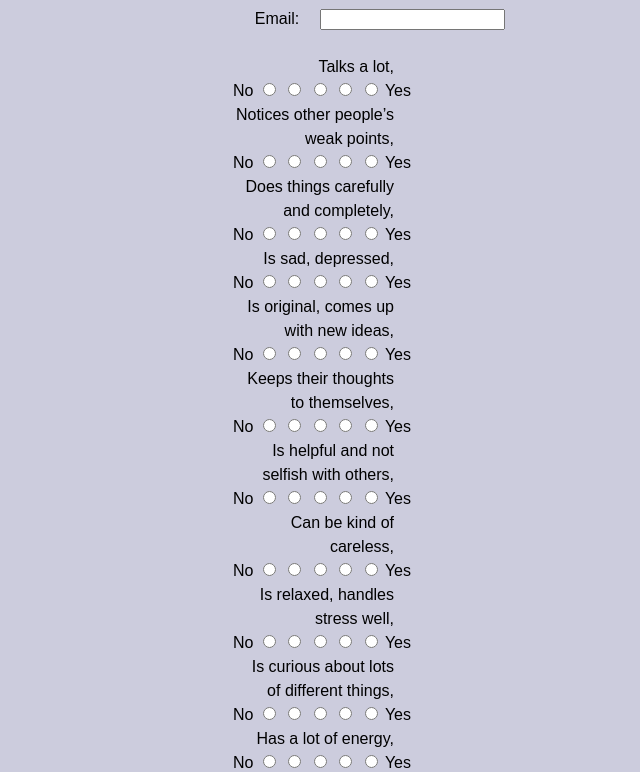
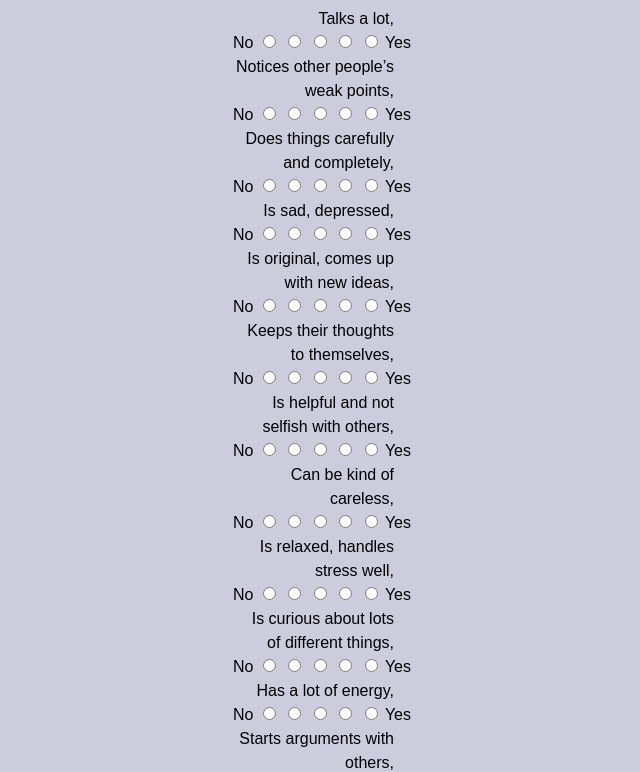
Before and after one commit to Zero4793/UniHack-DHRZ, a plain HTML site: page frontend/index.html in a window 1280 px wide. Shown: the part 79-851 px from the top of the page, without its empty margins (318-958 px from the left). Drawn offline with nearby package versions, Linux system fonts and the light colour scheme.

Commit message:
no email

```diff
--- a/frontend/index.html
+++ b/frontend/index.html
@@ -24,11 +24,6 @@
 
     <!-- user/account info -->
 
-    <p>
-      <label for="email">Email: </label>
-      <input type="text" name="email" id="email" value=""><br>
-    </p>
-    <br>
     <!-- Questions should be auto added by javascript file -->
     <div id="questionArea"></div>
 
```
